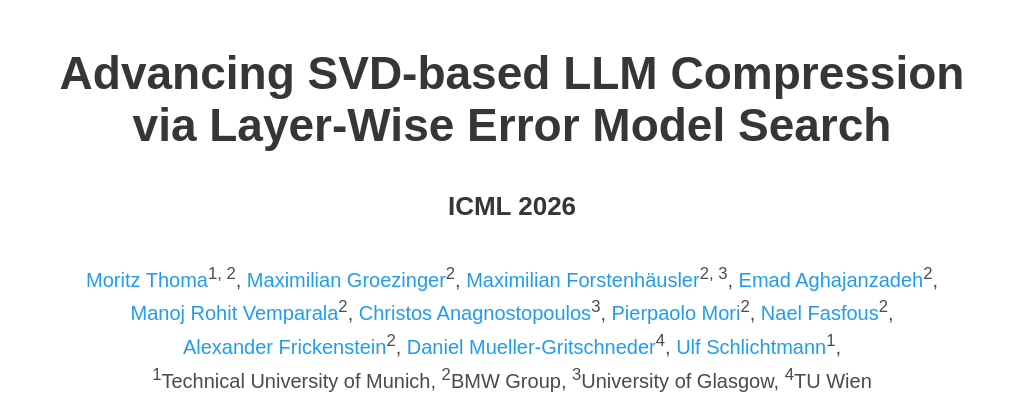
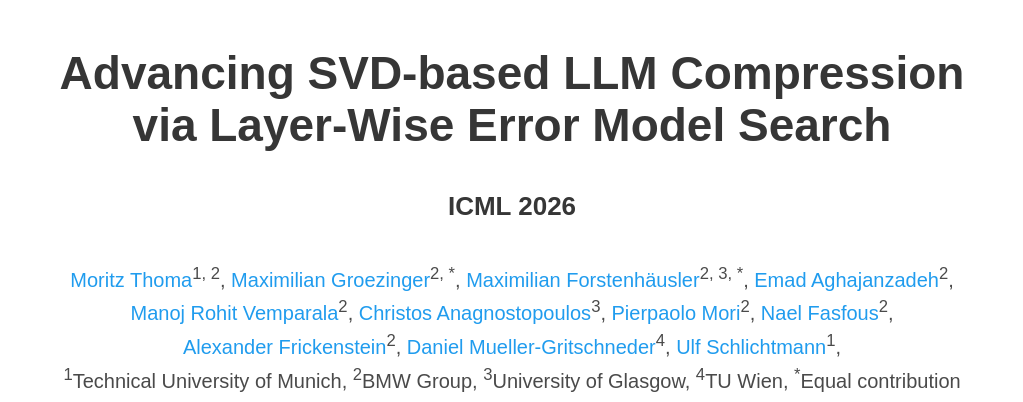
Before and after one commit to lems-svd/lems-svd.github.io, a plain HTML site: page index.html in a window 1280 px wide. Shown: the top 402 px of the page, without its empty margins (128-1151 px from the left). Drawn offline with nearby package versions, Linux system fonts and the light colour scheme; some icons are missing; a web font is replaced by a local one.

Commit message:
adds equal contribution

```diff
--- a/index.html
+++ b/index.html
@@ -38,9 +38,9 @@
             <span class="author-block">
               <a href="https://scholar.google.com/citations?user=YQrGEjQAAAAJ&hl=de" target="_blank">Moritz Thoma</a><sup>1, 2</sup>,</span>
             <span class="author-block">
-              <a href="" target="_blank">Maximilian Groezinger</a><sup>2</sup>,</span>
+              <a href="" target="_blank">Maximilian Groezinger</a><sup>2, *</sup>,</span>
             <span class="author-block">
-              <a href="https://mforstenhaeusler.com" target="_blank">Maximilian Forstenhäusler</a><sup>2, 3</sup>,</span>
+              <a href="https://mforstenhaeusler.com" target="_blank">Maximilian Forstenhäusler</a><sup>2, 3, *</sup>,</span>
             <span class="author-block">
               <a href="https://scholar.google.com/citations?user=Zdi2340AAAAJ&hl=en" target="_blank">Emad Aghajanzadeh</a><sup>2</sup>,</span>
             <span class="author-block">
@@ -63,7 +63,8 @@
               <span class="author-block"><sup>1</sup>Technical University of Munich,</span>
               <span class="author-block"><sup>2</sup>BMW Group,</span>
               <span class="author-block"><sup>3</sup>University of Glasgow,</span>
-              <span class="author-block"><sup>4</sup>TU Wien</span>
+              <span class="author-block"><sup>4</sup>TU Wien,</span>
+              <span class="author-block"><sup>*</sup>Equal contribution</span>
           </div>
 
           <div class="column has-text-centered" style="margin-top: 10px; margin-bottom: -30px;">
```
